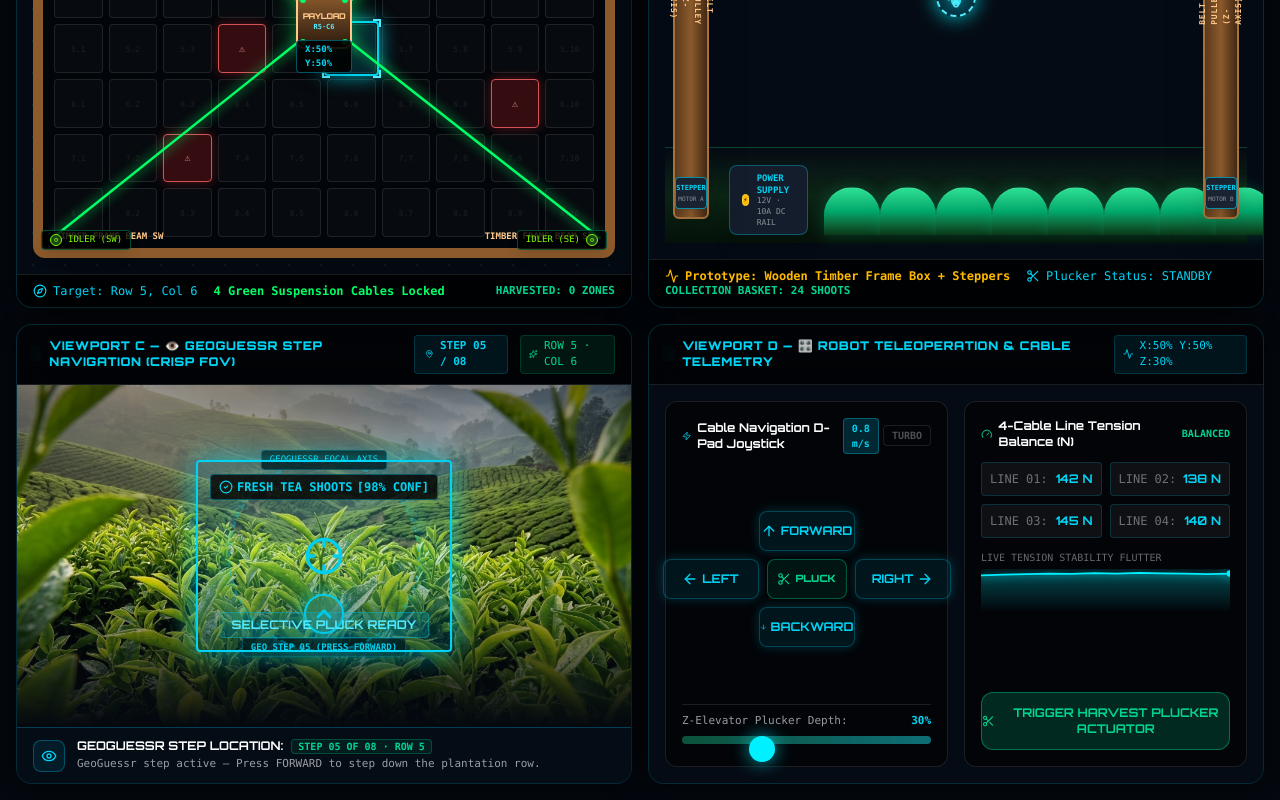
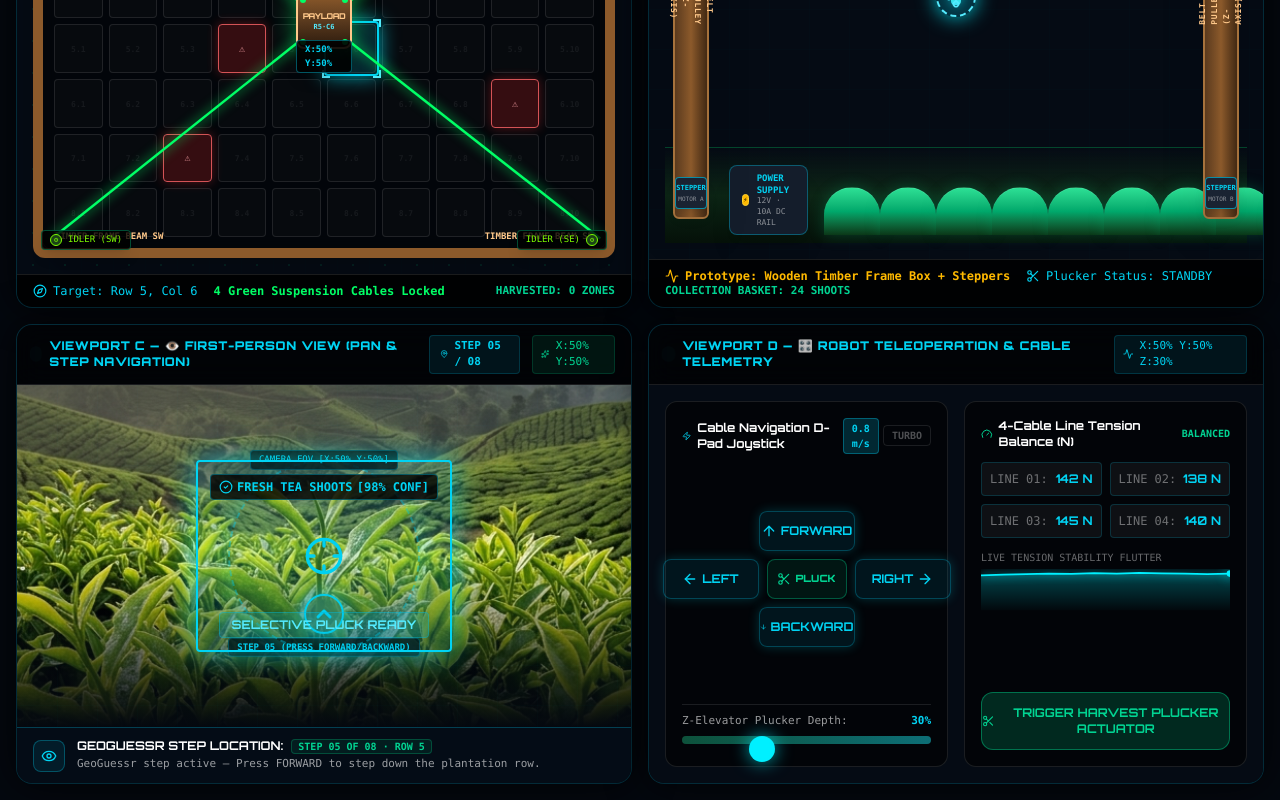
Before and after one commit to kavinjp486/ARISE, a React (Vite) app in the folder frontend/: page / in a window 1280 px wide. Shown: the part 424-1224 px from the top of the page. Built offline with nearby package versions, Linux system fonts and the light colour scheme; the HTML template or start-up script is replaced by a standard one.

Commit message:
Fix First-Person View X and Y panning motion range for LEFT/RIGHT and FORWARD/BACKWARD controls

```diff
--- a/frontend/src/components/digitaltwin/FirstPersonCameraHUD.tsx
+++ b/frontend/src/components/digitaltwin/FirstPersonCameraHUD.tsx
@@ -49,11 +49,12 @@ export function FirstPersonCameraHUD({
     }
   }, [stepIndex, prevStep]);
 
-  // Crisp GeoGuessr Position Translation (No scaling/blur)
-  // X pan (posX: 0..100) -> 30% to 70% background focal alignment
-  // Y step (posY: 0..100) -> 20% to 80% background focal depth alignment
-  const bgPosX = 50 + (posX - 50) * 0.45;
-  const bgPosY = 50 + (posY - 50) * 0.45;
+  // Crisp & Responsive Pan Math (with 140% oversized container for full motion range)
+  // Left/Right (posX: 0..100) -> Pans horizontally X: -220px to +220px
+  // Forward/Backward (posY: 0..100) -> Pans forward/backward perspective Y & scale
+  const panX = (50 - posX) * 4.2;
+  const panY = (50 - posY) * 2.8;
+  const stepScale = 1.15 + stepIndex * 0.04;
 
   return (
     <div className="relative w-full h-full min-h-[460px] bg-[#04080F] border border-cyan-500/20 rounded-2xl overflow-hidden flex flex-col font-sans select-none shadow-[0_0_40px_rgba(0,0,0,0.8)]">
@@ -62,7 +63,7 @@ export function FirstPersonCameraHUD({
         <div className="flex items-center gap-2.5">
           <div className="h-2 w-2 rounded-full bg-cyan-400 animate-ping" />
           <span className="font-orb font-black text-xs text-cyan-400 tracking-wider">
-            VIEWPORT C — 👁️ GEOGUESSR STEP NAVIGATION (CRISP FOV)
+            VIEWPORT C — 👁️ FIRST-PERSON VIEW (PAN & STEP NAVIGATION)
           </span>
         </div>
 
@@ -74,12 +75,12 @@ export function FirstPersonCameraHUD({
 
           <div className="flex items-center gap-1.5 text-emerald-400 bg-emerald-500/10 px-2 py-0.5 rounded border border-emerald-500/20">
             <Sparkles className="h-3 w-3" />
-            <span>ROW {row + 1} · COL {col + 1}</span>
+            <span>X:{Math.round(posX)}% Y:{Math.round(posY)}%</span>
           </div>
         </div>
       </div>
 
-      {/* Main GeoGuessr Style Downward/Forward Camera Viewport */}
+      {/* Main Camera Viewport Container */}
       <div className="relative flex-1 w-full bg-[#050E0A] overflow-hidden flex items-center justify-center">
         {/* Crisp Camera Shutter Flash Overlay */}
         <AnimatePresence>
@@ -94,16 +95,25 @@ export function FirstPersonCameraHUD({
           )}
         </AnimatePresence>
 
-        {/* Photorealistic First-Person Tea Estate Image (Crisp & Sharp - No Blur/Zoom) */}
+        {/* Photorealistic First-Person Tea Estate Image (Oversized for Full X/Y Panning) */}
         <motion.div
-          className="absolute inset-0 bg-cover bg-center transition-all duration-300 ease-out"
+          className="absolute -inset-24 bg-cover bg-center"
+          animate={{
+            x: panX,
+            y: panY,
+            scale: stepScale,
+          }}
+          transition={{
+            type: "spring",
+            stiffness: 150,
+            damping: 20,
+          }}
           style={{
             backgroundImage: `url('/tea_plantation_fpv.png')`,
-            backgroundPosition: `${bgPosX}% ${bgPosY}%`,
           }}
         />
 
-        {/* Dark Vignette & Grid Line Overlays */}
+        {/* Dark Vignette & Sensor Overlay Lines */}
         <div className="absolute inset-0 bg-gradient-to-t from-[#04080F] via-transparent to-black/40 pointer-events-none z-10" />
         <div
           className="absolute inset-0 opacity-15 pointer-events-none z-10"
@@ -113,7 +123,7 @@ export function FirstPersonCameraHUD({
           }}
         />
 
-        {/* GEOGUESSR FLOATING NAVIGATION CHEVRON ARROW (Pulsing Ground Indicator) */}
+        {/* GEOGUESSR FLOATING NAVIGATION CHEVRON ARROW */}
         <div className="absolute bottom-16 z-20 flex flex-col items-center pointer-events-none">
           <motion.div
             animate={{ y: [0, -8, 0] }}
@@ -124,7 +134,7 @@ export function FirstPersonCameraHUD({
               <ChevronUp className="h-6 w-6 stroke-[3]" />
             </div>
             <span className="font-mono text-[9px] font-bold text-cyan-400 bg-black/80 px-2 py-0.5 rounded border border-cyan-500/30">
-              GEO STEP 0{stepIndex + 1} (PRESS FORWARD)
+              STEP 0{stepIndex + 1} (PRESS FORWARD/BACKWARD)
             </span>
           </motion.div>
         </div>
@@ -134,7 +144,7 @@ export function FirstPersonCameraHUD({
           <div className="relative w-48 h-48 border-2 border-dashed border-cyan-400/40 rounded-full flex items-center justify-center shadow-[0_0_25px_rgba(0,240,255,0.25)]">
             <Crosshair className="h-10 w-10 text-cyan-400" />
             <span className="absolute -top-3 text-[9px] font-mono text-cyan-400 bg-black/80 px-2 py-0.5 rounded border border-cyan-500/30">
-              GEOGUESSR FOCAL AXIS
+              CAMERA FOV [X:{Math.round(posX)}% Y:{Math.round(posY)}%]
             </span>
           </div>
         </div>
```
